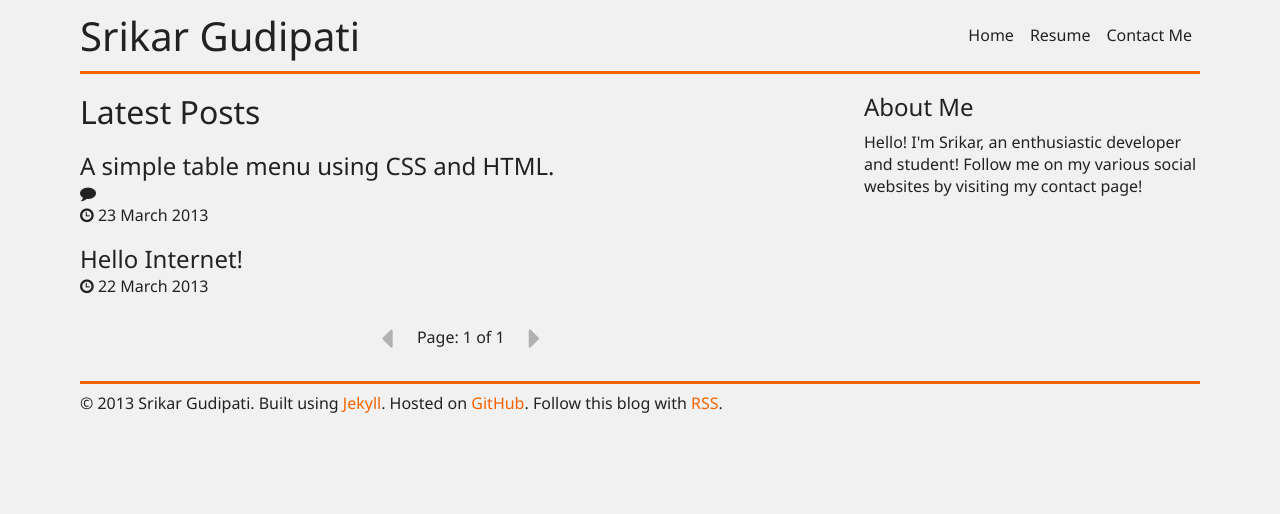
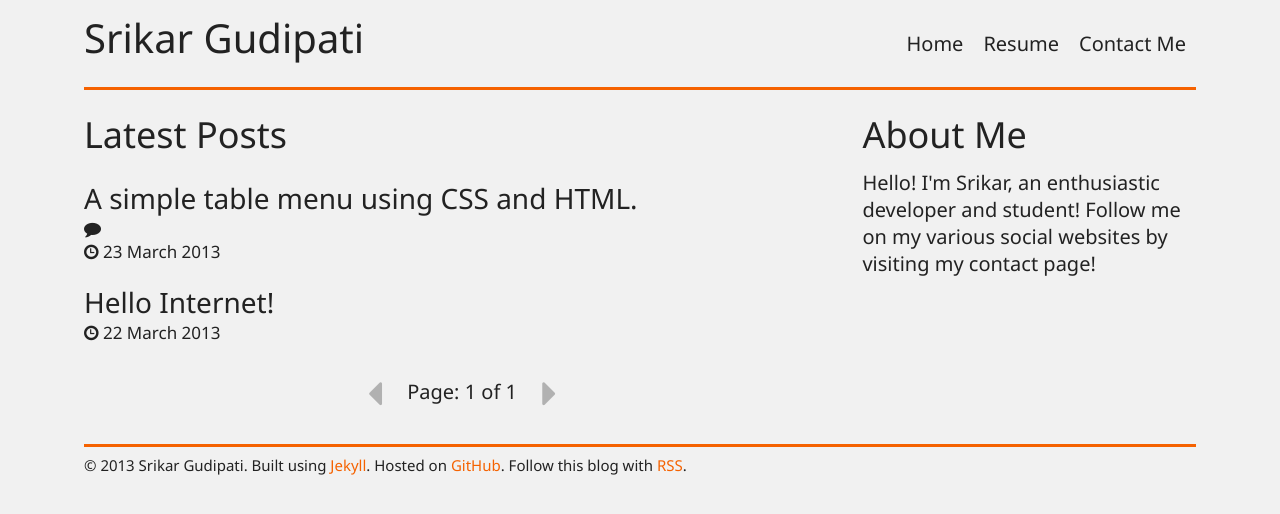
Before and after one commit to srikarg/srikarg.github.io, a Jekyll site: the page built from index.html, in a window 1280 px wide. Shown: the top 514 px of the page. Built offline with Jekyll 4.4.1, drawn with Linux system fonts in a browser that asks for light colours; nearby versions of some CDN libraries; Markdown is read by kramdown in place of the engine named in the settings; the list of posts is cut into pages by our own code; comment, search, counter and statistics services are not loaded.

Commit message:
Added rem units.

```diff
--- a/css/style.css
+++ b/css/style.css
@@ -348,11 +348,18 @@
   font-weight: normal;
 }
 
+html {
+    font-family: 'Noto Sans', sans-serif;
+    font-size: 62.5%;
+    color: #222;
+    background: #F1F1F1;
+}
+
 body {
-	font-family: 'Noto Sans', sans-serif;
-	font-size: 100%;
 	background: #F1F1F1;
 	color: #222;
+    font-size: 20px;
+    font-size: 2rem;
 }
 
 .wrapper {
@@ -368,6 +375,21 @@
 
 a:hover, a:focus {
     text-decoration: underline;
+}
+
+h1 {
+    font-size: 36px;
+    font-size: 3.6rem;
+}
+
+h2 {
+    font-size: 32px;
+    font-size: 3.2rem;
+}
+
+h3 {
+    font-size: 28px;
+    font-size: 2.8rem;
 }
 
 ::-moz-selection {
@@ -390,7 +412,8 @@
 
 .site-title {
     float: left;
-    font-size: 2.5em;
+    font-size: 40px;
+    font-size: 4rem;
 }
 
 .site-title a, nav ul li a {
@@ -404,6 +427,8 @@
 nav ul {
     float: right;
     list-style: none;
+    font-size: 20px;
+    font-size: 2rem;
 }
 
 nav ul li {
@@ -434,6 +459,16 @@
     margin: 1em 0;
 }
 
+.post h2 {
+    font-size: 28px;
+    font-size: 2.8rem;
+}
+
+.post h4 {
+    font-size: 17px;
+    font-size: 1.7rem;
+}
+
 .post a {
     color: #222;
 }
@@ -453,7 +488,7 @@
 
 /* =Contact Info */
 .social {
-    padding: 1em 0;
+    padding: 0.5em 0;
 }
 
 .social p {
@@ -515,7 +550,6 @@
 /* =Resume */
 .resume h3 {
     margin: 1em 0;
-    font-weight: bold;
 }
 
 /* =Sidebar
@@ -528,7 +562,6 @@
 
 .sidebar p {
     padding-top: 0.5em;
-    font-size: 1em;
 }
 
 /* =Footer
@@ -537,6 +570,8 @@
     clear: both;
     border-top: 3px solid #F56200;
     padding-top: 0.5em;
+    font-size: 15px;
+    font-size: 1.5rem;
 }
 
 /* =Media Queries
@@ -556,10 +591,12 @@
     }
 }
 
-@media all and (max-width: 37.1875em) {
+@media all and (max-width: 46em) {
     .site-title {
         float: none;
         text-align: center;
+        font-size: 2.8rem;
+        font-size: 28px;
     }
 
     nav ul {
@@ -571,4 +608,8 @@
         float: none;
         display: inline-block;
     }
+
+    .wrapper {
+        padding: 0;
+    }
 }
```
